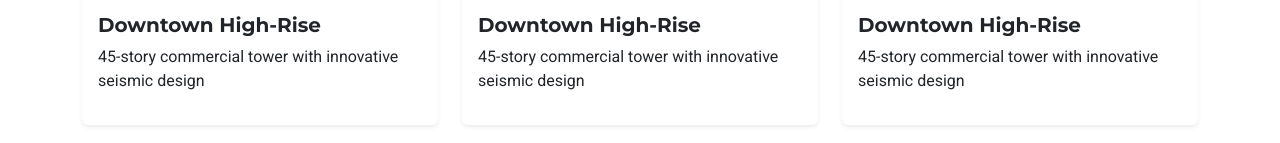
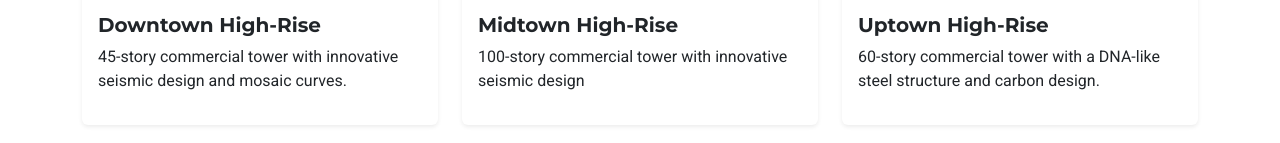
Before and after one commit to V-FOR-VEND3TTA/structural-engineering-website, a website: page index.html in a window 1280 px wide. Shown: the part 1829-1972 px from the top of the page. Drawn offline with nearby package versions, Linux system fonts and the light colour scheme.

Commit message:
Changed the descriptions of the featured projects

```diff
--- a/index.html
+++ b/index.html
@@ -111,17 +111,16 @@
             <img src="assets/img/high-rise-tower.jpg" class="card-img-top" alt="High-Rise Tower">
             <div class="card-body">
               <h5 class="fw-bold">Downtown High-Rise</h5>
-              <p>45-story commercial tower with innovative seismic design</p>
+              <p>45-story commercial tower with innovative seismic design and mosaic curves.</p>
             </div>
           </div>
         </div>
-        <!-- Add two more project cards -->
         <div class="col-md-4">
             <div class="card project-card h-100 border-0 shadow-sm overflow-hidden">
               <img src="assets/img/high-rise-tower-2.jpg" class="card-img-top" alt="High-Rise Tower">
               <div class="card-body">
-                <h5 class="fw-bold">Downtown High-Rise</h5>
-                <p>45-story commercial tower with innovative seismic design</p>
+                <h5 class="fw-bold">Midtown High-Rise</h5>
+                <p>100-story commercial tower with innovative seismic design</p>
               </div>
             </div>
           </div>
@@ -129,8 +128,8 @@
           <div class="card project-card h-100 border-0 shadow-sm overflow-hidden">
               <img src="assets/img/stack-of-high-rise-towers.jpg" class="card-img-top" alt="High-Rise Tower">
               <div class="card-body">
-                <h5 class="fw-bold">Downtown High-Rise</h5>
-                <p>45-story commercial tower with innovative seismic design</p>
+                <h5 class="fw-bold">Uptown High-Rise</h5>
+                <p>60-story commercial tower with a DNA-like steel structure and carbon design.</p>
               </div>
             </div>
           </div>
```
